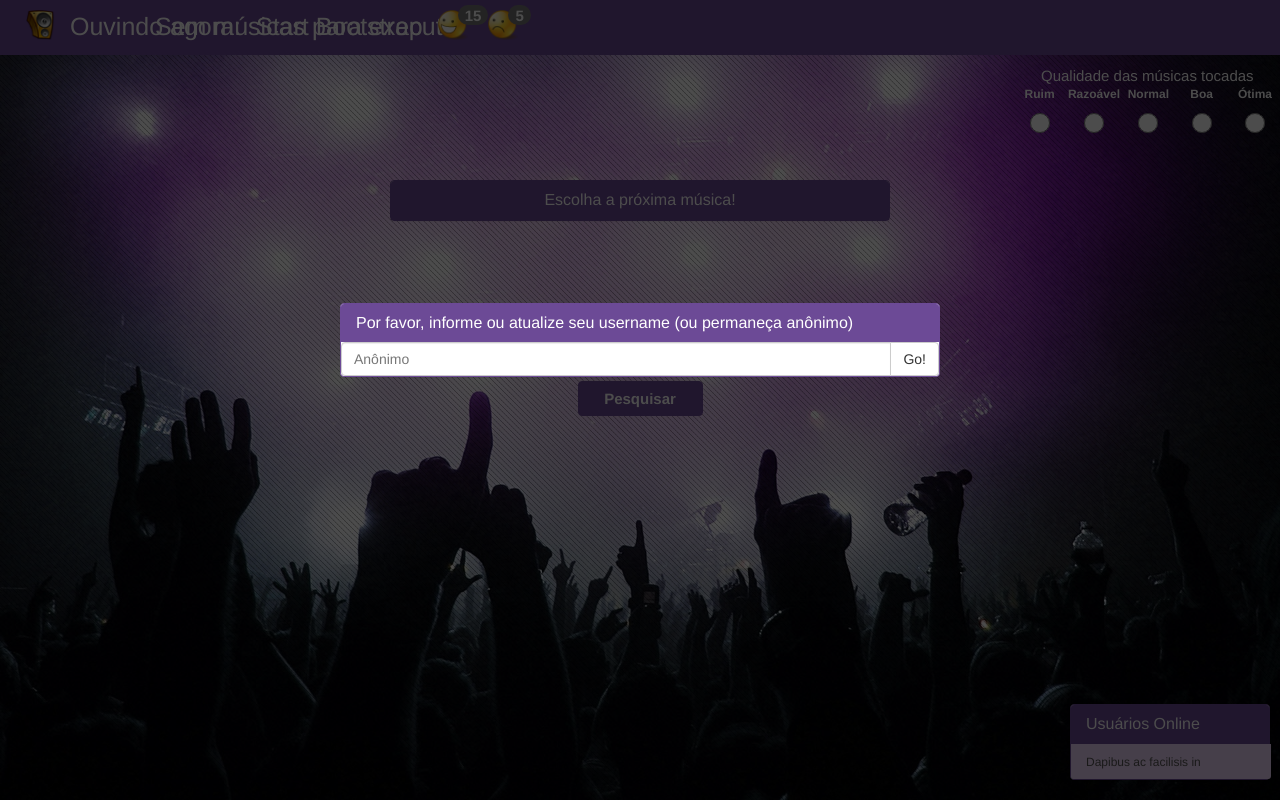
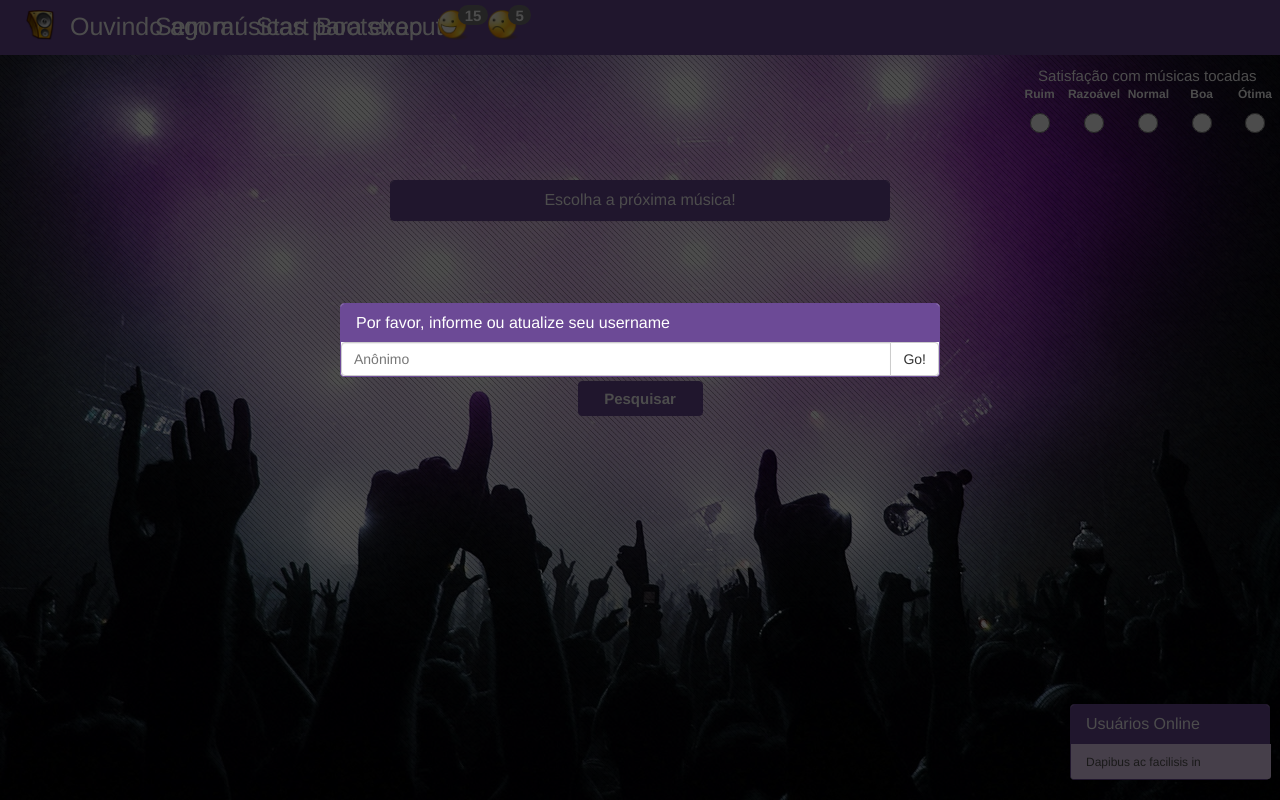
Before and after one commit to abmargb/lsd-radio, a Flask app: page / in a window 1280 px wide. Run offline with Flask 2, Linux system fonts and the light colour scheme; data that the repository does not hold is empty; parts of the project's set-up code (start-up, migrations or seed data) failed here and were passed over; some libraries are stand-ins or nearby versions.

Commit message:
constraints

```diff
--- a/server/server.py
+++ b/server/server.py
@@ -93,7 +93,6 @@ def busca_resultados():
     current_results = simplejson.load(urllib.urlopen(url))
     for song in current_results["data"]["items"]:
         if int(song["duration"]) > 480:
-            LOGGER.info("achei um")
             current_results["data"]["items"].remove(song)
 
     return simplejson.dumps(current_results)
--- a/server/templates/index.html
+++ b/server/templates/index.html
@@ -211,12 +211,14 @@
 			$(".name-panel").bPopup({
 			            speed: 650,
 			            transition: 'slideIn',
-				   		transitionClose: 'slideBack'
+				   		transitionClose: 'slideBack',
+				   		modalClose: false
 			        });
 
 			$( ".btn-send-name" ).click(function() {
 				username = $(".username").val();
-				$.ajax({
+				if(username.length > 0) {
+					$.ajax({
 	  				url: "/define_name",
 	  				contentType: "application/json; charset=utf-8",
 	  				type: "POST",
@@ -226,6 +228,11 @@
 	 					$(".name-panel").bPopup().close();
 	  				}
 				});
+				}
+				else {
+					alert("Por favor, forneça uma identificação")
+				}
+
 			});
 
 			$(".song_entry").live("click", function (e) {
@@ -327,7 +334,7 @@
 
 			$('.username').keypress(function (e) {
 			  if (e.which == 13) {
-			  		e.preventDefault()
+			  		e.preventDefault();
 	                username = $(".username").val();
 		                if (username.length > 0) {
 		                	$.ajax({
@@ -343,7 +350,7 @@
 	                }
 
 	                else {
-	                	$(".name-panel").bPopup().close();
+	                	alert("Por favor, forneça uma identificação");
 	                }
 
 			  }
@@ -412,7 +419,7 @@
                 </div>
 
                 <div class="btn-group" style="float:right; margin-top: 65px; right:0;position:fixed">
-                	<div style="color:white;font-size:15px;">Qualidade das músicas tocadas</div>
+                	<div style="color:white;font-size:15px;">Satisfação com músicas tocadas</div>
 				  <div class="rad">
 				    <label for="my_radio_button_1">Ruim</label>
 				    <input type="radio" name="radio" id="my_radio_button_1" />
@@ -524,7 +531,7 @@
 
 	<div class="panel panel-primary name-panel"  id="online-users" style="width: 600px !important; display:none;border-color:#6c4a96 !important">
 		<div class="panel-heading" style="background-color:#6c4a96 !important;border-color:#6c4a96 !important">
-		    <h3 class="panel-title">Por favor, informe ou atualize seu username (ou permaneça anônimo)</h3>
+		    <h3 class="panel-title">Por favor, informe ou atualize seu username</h3>
 		  </div>
 		  <div class="input-group">
       <input type="text" class="form-control username" placeholder="Anônimo">
```
